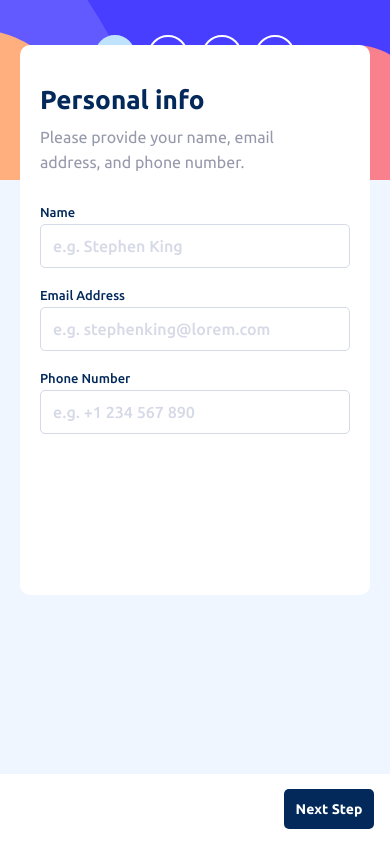
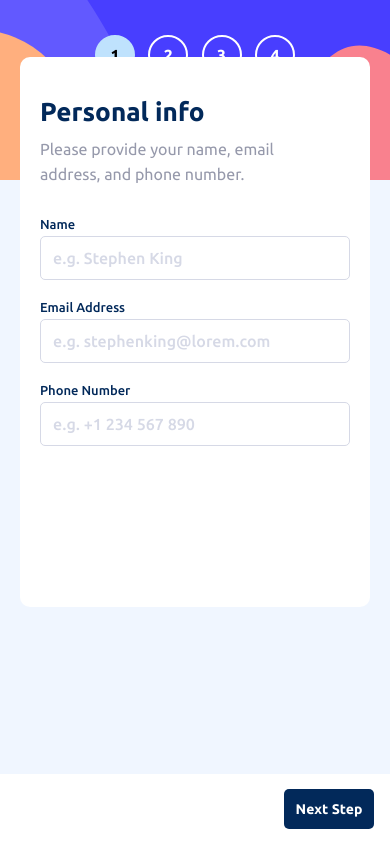
Before and after one commit to seweryngolba/multistep-form-FM, a plain HTML site: page index.html in a window 390 px wide. Drawn offline with Linux system fonts and the light colour scheme.

Commit message:
mobile view fix

```diff
--- a/index.html
+++ b/index.html
@@ -7,6 +7,7 @@
     <link rel="stylesheet" href="style.css" />
   </head>
   <body>
+    <div class="container">
       <div class="step-background">
         <div class="steps">
           <div class="step active">
@@ -191,9 +192,9 @@
             <img class="icon-thanks" src="assets/images/icon-thank-you.svg" />
             <h3 class="thanks-title">Thank you!</h3>
             <p class="thanks-description">
-            Thanks for confirming your subscription! We hope you have fun using
-            our platform. If you ever need support, please feel free to email us
-            at support@loremgaming.com.
+              Thanks for confirming your subscription! We hope you have fun
+              using our platform. If you ever need support, please feel free to
+              email us at support@loremgaming.com.
             </p>
           </div>
         </div>
@@ -202,6 +203,7 @@
         <button class="back-button">Go Back</button>
         <button class="next-step">Next Step</button>
       </div>
+    </div>
     <script src="index.js"></script>
   </body>
 </html>
--- a/style.css
+++ b/style.css
@@ -13,6 +13,14 @@ body {
   background: hsl(217, 100%, 97%);
   display: flex;
   flex-direction: column;
+  justify-content: space-between;
+}
+
+.container {
+  height: 100vh;
+  display: flex;
+  flex-direction: column;
+  align-items: center;
   justify-content: space-between;
 }
 
@@ -100,7 +108,7 @@ body {
   background: hsl(0, 0%, 100%);
   height: 550px;
   border-radius: 10px;
-  margin-top: -315px;
+  margin-top: -290px;
 }
 
 .info-step {
@@ -489,3 +497,6 @@ input:checked + .slider::before {
   color: hsl(231, 11%, 63%);
   line-height: 25px;
 }
+
+@media screen and (min-width: 1440px) {
+}
```
Lines whose indentation alone changed are shown as unchanged.
